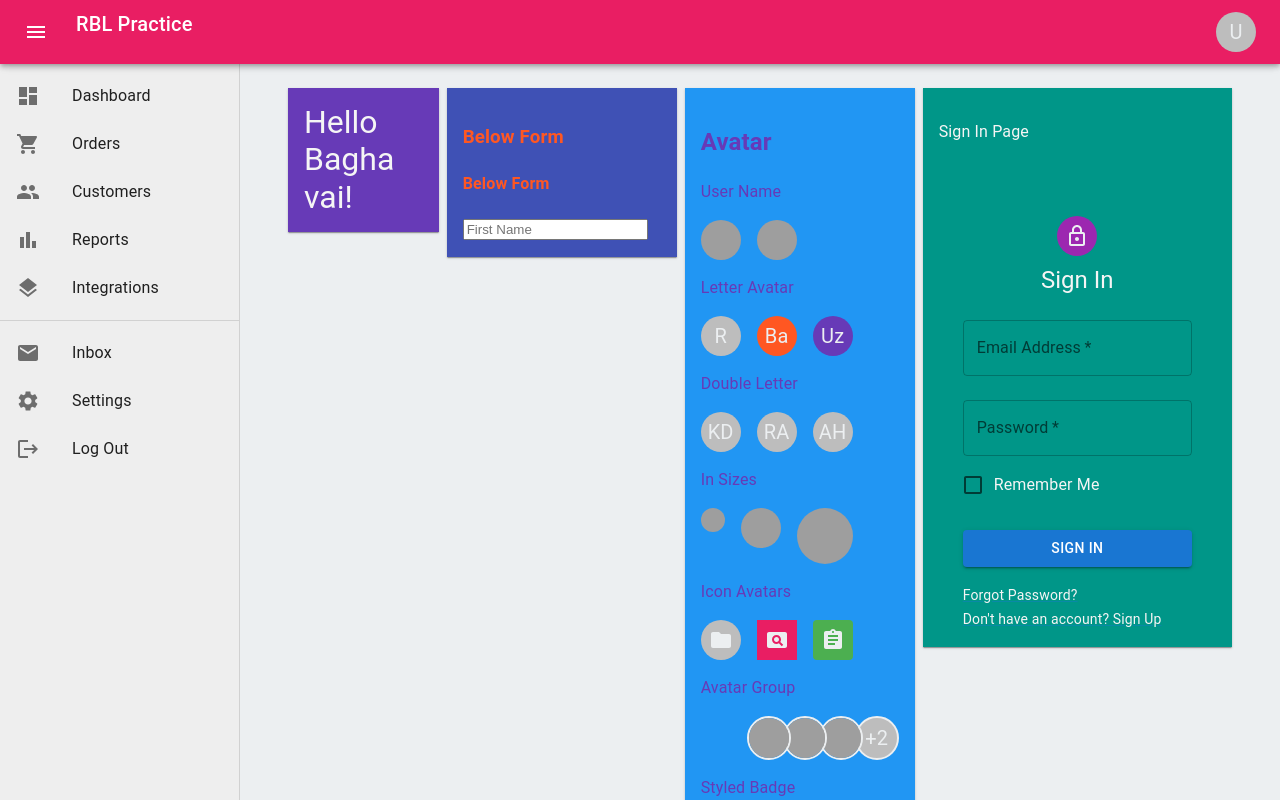
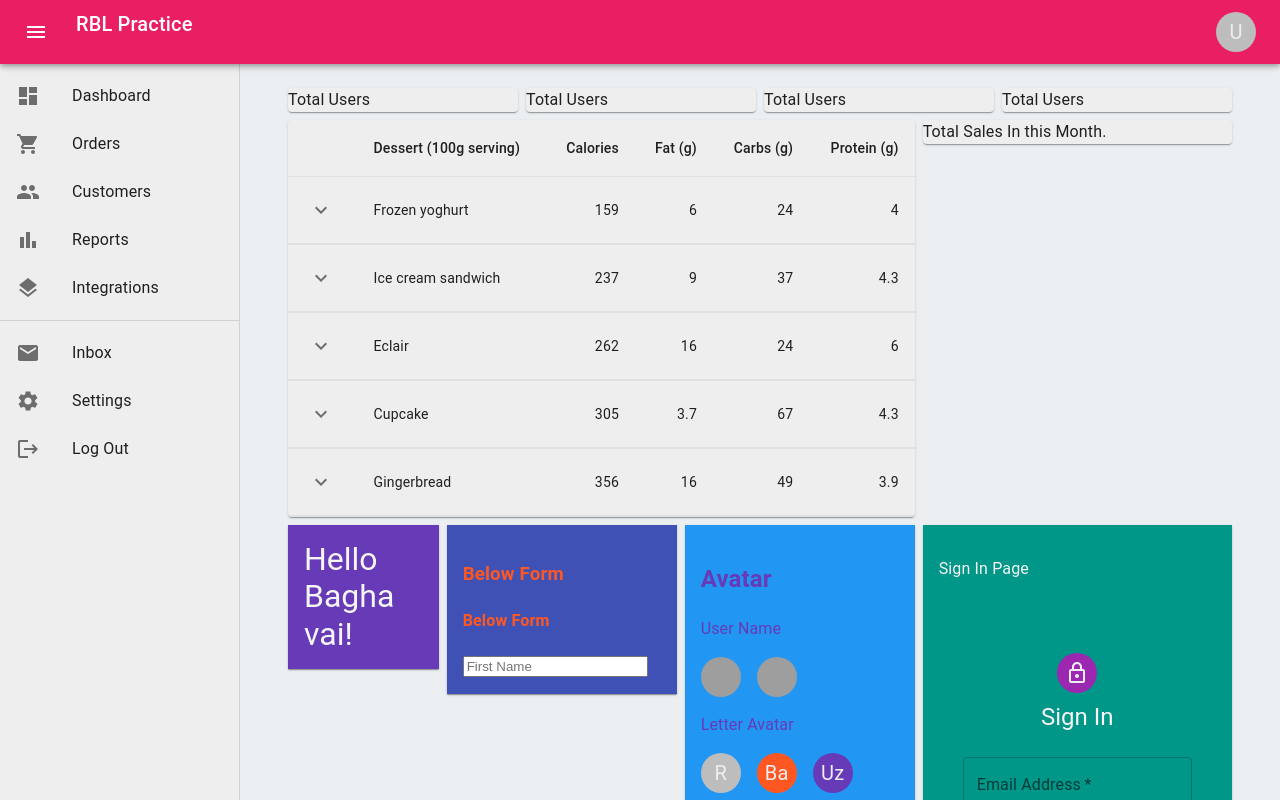
Before and after one commit to rubelamin/mypractice, a React (Vite) app: page / in a window 1280 px wide. Shown: the top 800 px of the page. Built offline with nearby package versions, Linux system fonts and the light colour scheme; grey boxes are pictures that could not be loaded.

Commit message:
Dashboard Added

```diff
--- a/src/App.tsx
+++ b/src/App.tsx
@@ -12,6 +12,7 @@
 import AlertInfo from './components/Alert';
 import Drawer from './components/Drawer';
 import Dashmenu from './components/Dashmenu';
+import Dashboard from './components/Dashboard';
 
 
 import Box from '@mui/material/Box';
@@ -37,7 +38,11 @@
             <Container >
               <Box sx={{ display: 'flex', flexDirection: 'row', }}>
 
+
               <Grid container spacing={1}>
+                <Grid item xs={12}>
+                  <Dashboard />
+                </Grid>
 
                 <Grid item xs={12} md={2}>
                   <Box sx={{
--- /dev/null
+++ b/src/components/Dashboard.tsx
@@ -0,0 +1,171 @@
+import React from 'react';
+import Grid from '@mui/material/Grid';
+import Paper from '@mui/material/Paper';
+import Typography from '@mui/material/Typography';
+import Box from '@mui/material/Box';
+import Table from '@mui/material/Table';
+import TableContainer from '@mui/material/TableContainer';
+import TableBody from '@mui/material/TableBody';
+import TableCell from '@mui/material/TableCell';
+import TableHead from '@mui/material/TableHead';
+import TableRow from '@mui/material/TableRow';
+import Collapse from '@mui/material/Collapse';
+import IconButton from '@mui/material/IconButton';
+import KeyboardArrowDownIcon from '@mui/icons-material/KeyboardArrowDown';
+import KeyboardArrowUpIcon from '@mui/icons-material/KeyboardArrowUp';
+
+function createData(
+    name: string,
+    calories: number,
+    fat: number,
+    carbs: number,
+    protein: number,
+    price: number,
+) {
+    return {
+        name,
+        calories,
+        fat,
+        carbs,
+        protein,
+        price,
+        history: [
+            {
+                date: '2022-01-04',
+                customerId: '111091700',
+                amount: 3,
+            },
+            {
+                date: '2022-01-03',
+                customerId: '111091701',
+                amount: 1,
+            },
+        ],
+    };
+}
+
+function Row(props: {row: ReturnType<typeof createData>}) {
+    const { row } = props;
+    const [open, setOpen] = React.useState(false);
+
+    return <>
+        <React.Fragment>
+            <TableRow sx={{ '& > *': {borderBottom: 'unset'} }}>
+                <TableCell>
+                    <IconButton
+                        aria-label= "expand row"
+                        size="small"
+                        onClick={() => setOpen(!open)}
+                    >
+                        {open ? <KeyboardArrowUpIcon /> : <KeyboardArrowDownIcon />}
+                    </IconButton>
+                </TableCell>
+                <TableCell component="th" scope="row">
+                    {row.name}
+                </TableCell>
+                <TableCell align="right">{row.calories}</TableCell>
+                <TableCell align="right">{row.fat}</TableCell>
+                <TableCell align="right">{row.carbs}</TableCell>
+                <TableCell align="right">{row.protein}</TableCell>
+            </TableRow>
+            <TableRow>
+                <TableCell style={{ paddingBottom: 0, paddingTop: 0,}} colSpan={6}>
+                    <Collapse in={open} timeout="auto" unmountOnExit>
+                        <Box sx={{ margin: 1}}>
+                            <Typography variant="h6" gutterBottom component="div">
+                                History
+                            </Typography>
+                            <Table size="small" aria-label="purchase">
+                                <TableHead>
+                                    <TableRow>
+                                        <TableCell>Date</TableCell>
+                                        <TableCell>Customer</TableCell>
+                                        <TableCell align="right">Amount</TableCell>
+                                        <TableCell align="right">Total Price ($)</TableCell>
+                                    </TableRow>
+                                </TableHead>
+                                <TableBody>
+                                    {row.history.map((historyRow) => (
+                                        <TableRow key={historyRow.date}>
+                                            <TableCell component="th" scope="row">
+                                                {historyRow.date}
+                                            </TableCell>
+                                            <TableCell>{historyRow.customerId}</TableCell>
+                                            <TableCell align="right">{historyRow.amount}</TableCell>
+                                            <TableCell align="right">
+                                                {Math.round(historyRow.amount * row.price * 100)/100}
+                                            </TableCell>
+                                        </TableRow>
+                                    ))}
+                                </TableBody>
+                            </Table>
+                        </Box>
+                    </Collapse>
+                </TableCell>
+            </TableRow>
+        </React.Fragment>
+    </>
+}
+
+const rows = [
+    createData('Frozen yoghurt', 159, 6.0, 24, 4.0, 3.99),
+    createData('Ice cream sandwich', 237, 9.0, 37, 4.3, 4.99),
+    createData('Eclair', 262, 16.0, 24, 6.0, 3.79),
+    createData('Cupcake', 305, 3.7, 67, 4.3, 2.5),
+    createData('Gingerbread', 356, 16.0, 49, 3.9, 1.5),
+];
+export default function(){
+    return <>
+
+        <Grid container spacing={1}>
+            <Grid item xs={12} md={3}>
+                <Paper>
+                    Total Users
+                </Paper>
+            </Grid>
+            <Grid item xs={12} md={3}>
+                <Paper>
+                    Total Users
+                </Paper>
+            </Grid>
+            <Grid item xs={12} md={3}>
+                <Paper>
+                    Total Users
+                </Paper>
+            </Grid>
+            <Grid item xs={12} md={3}>
+                <Paper>
+                    Total Users
+                </Paper>
+            </Grid>
+            <Grid item xs={12} md={8}>
+                <TableContainer component={Paper}>
+                    <Table>
+                        <TableHead>
+                            <TableRow>
+                                <TableCell />
+                                <TableCell>Dessert (100g serving)</TableCell>
+                                <TableCell align="right">Calories</TableCell>
+                                <TableCell align="right">Fat&nbsp;(g)</TableCell>
+                                <TableCell align="right">Carbs&nbsp;(g)</TableCell>
+                                <TableCell align="right">Protein&nbsp;(g)</TableCell>
+                            </TableRow>
+                        </TableHead>
+                        <TableBody>
+                            {rows.map((row) => (
+                                <Row key={row.name} row={row} />
+                            ))}
+                        </TableBody>
+                    </Table>
+                </TableContainer>
+            </Grid>
+            <Grid item xs={12} md={4}>
+                <Paper>
+                    <Typography>
+                        Total Sales In this Month.
+                    </Typography>
+                </Paper>
+            </Grid>
+        </Grid>
+    </>
+}
```
Also changed, not shown: src/demo.ts (added, +20 -0 lines), src/demoP.ts (deleted, +0 -21 lines).
